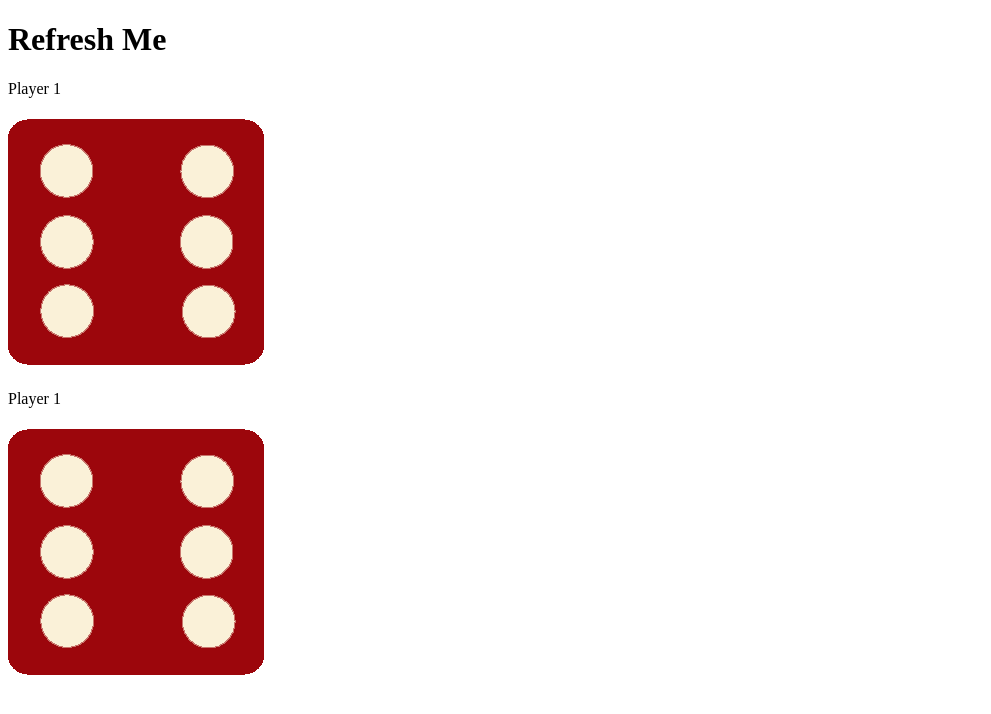
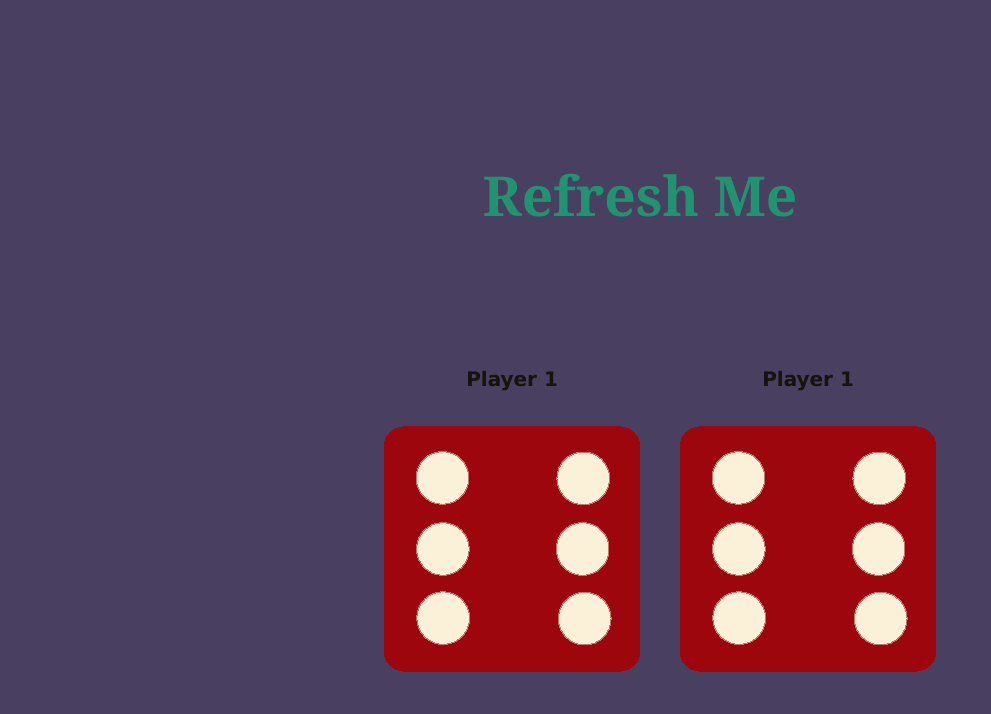
Before and after one commit to tejasmusale99/dice-Game, a plain HTML site: page dice.html in a window 1280 px wide. Shown: the whole page, without its empty margins (0-991 px from the left). Drawn offline with Linux system fonts and the light colour scheme.

Commit message:
add styling

```diff
--- a/dice.css
+++ b/dice.css
@@ -0,0 +1,27 @@
+body{
+    background-color: rgb(72, 63, 97);
+}
+h1{
+    text-align: center;
+    color: rgb(34, 147, 113);
+    font-size: 55px;
+    font-family: Georgia, Times, 'Times New Roman', serif;
+    padding-top: 120px;
+}
+.container{
+    display: flex;
+    justify-content: center;
+    height: 60vh;
+    align-items: center;
+    text-align: center;
+}
+.para{
+    font-size: 20px;
+    font-weight:bolder;
+    font-family: Verdana, Geneva, Tahoma, sans-serif;
+    color: rgb(21, 19, 10);
+    padding: 10px;
+}
+.img1{
+    padding: 0px 40px;
+}
--- a/dice.html
+++ b/dice.html
@@ -5,17 +5,18 @@
     <meta http-equiv="X-UA-Compatible" content="IE=edge">
     <meta name="viewport" content="width=device-width, initial-scale=1.0">
     <title>Dice Game</title>
+    <link rel="stylesheet" href="dice.css">
 </head>
 <body>
+    <h1>Refresh Me</h1>
     <div class="container">
-        <h1>Refresh Me</h1>
         <div class="dice">
-            <p>Player 1</p>
+            <p class="para">Player 1</p>
             <img class="img1" src="images/dice6.png">
         </div>
         <div class="dice">
-            <p>Player 1</p>
-            <img class="img1" src="images/dice6.png">
+            <p class="para">Player 1</p>
+            <img class="img2" src="images/dice6.png">
         </div>
     </div>
 </body>
```
